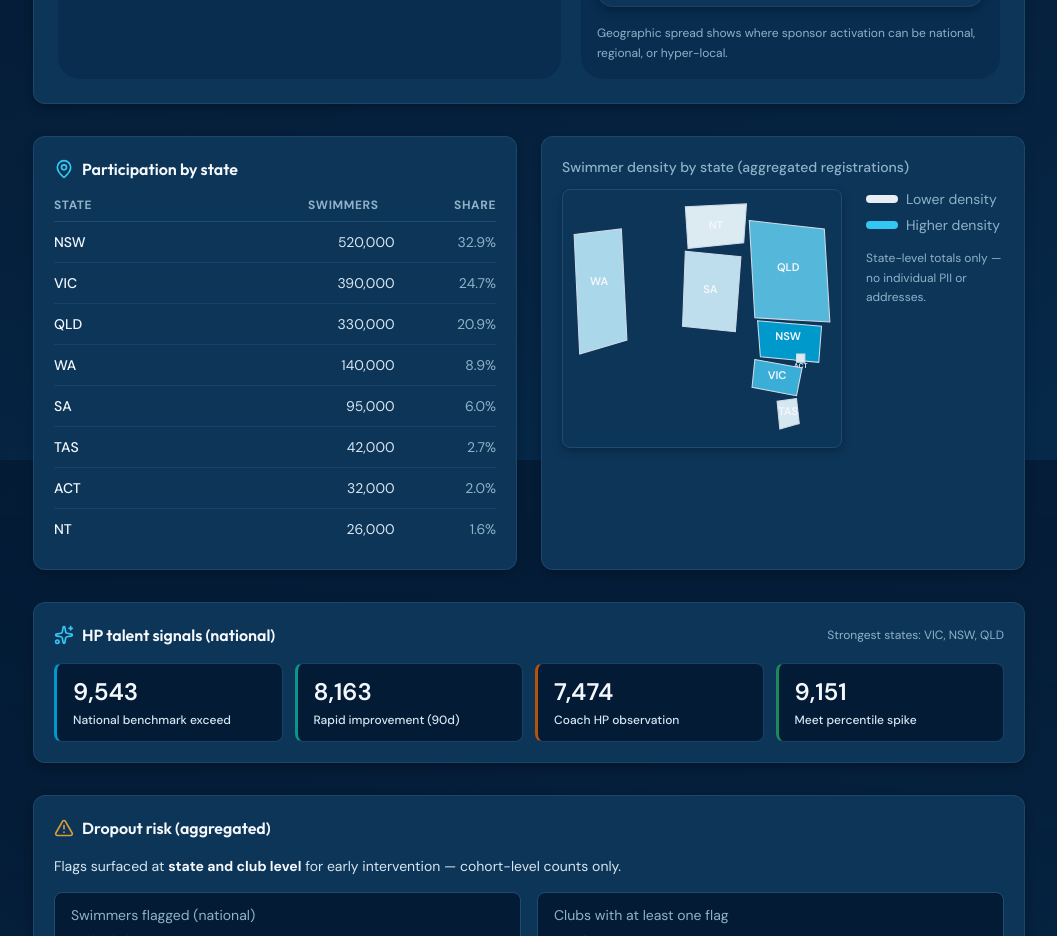
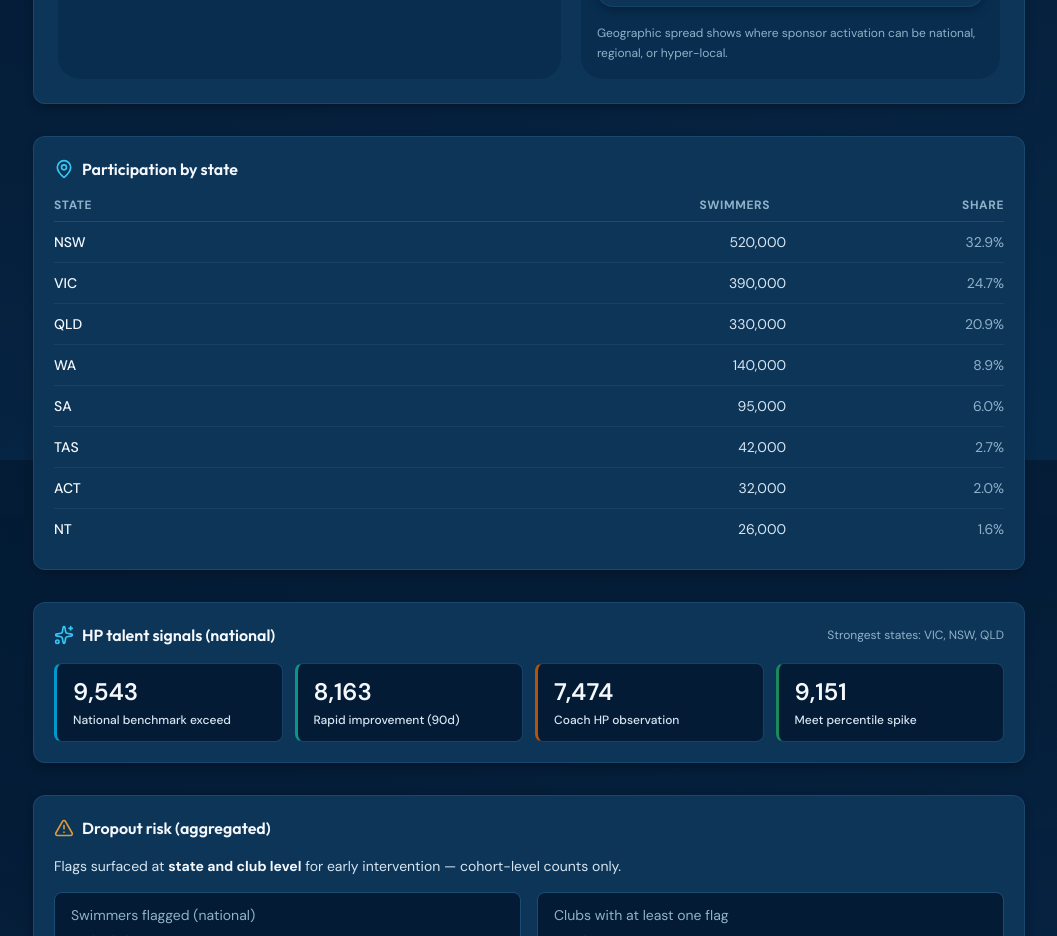
Before and after one commit to FREDERICKVISENTINI/SwimmingAustralia_Prototype, a React (Vite) app: page /federation-dashboard in a window 1280 px wide. Shown: the part 1140-2076 px from the top of the page, without its empty margins (223-1280 px from the left). Built offline with nearby package versions, Linux system fonts and the light colour scheme.

Commit message:
Federation dashboard: remove swimmer density mini-map card
Made-with: Cursor

```diff
--- a/src/components/federation/AustraliaSwimmerDensityMap.tsx
+++ /dev/null
@@ -1,79 +0,0 @@
-import { NATIONAL_PARTICIPATION_BY_STATE, swimmerDensity01 } from '../../data/federationNationalDashboard'
-
-/** Light theme: low density → pale blue-grey, high → accent teal. */
-function fillForSwimmers(swimmers: number): string {
-  const t = swimmerDensity01(swimmers)
-  const r1 = 0xe8,
-    g1 = 0xee,
-    b1 = 0xf4
-  const r2 = 0,
-    g2 = 0x99,
-    b2 = 0xcc
-  const r = Math.round(r1 + (r2 - r1) * t)
-  const g = Math.round(g1 + (g2 - g1) * t)
-  const b = Math.round(b1 + (b2 - b1) * t)
-  return `rgb(${r} ${g} ${b})`
-}
-
-const REGIONS: { state: string; d: string; labelX: number; labelY: number }[] = [
-  { state: 'WA', d: 'M 8 32 L 42 28 L 46 108 L 12 118 Z', labelX: 26, labelY: 68 },
-  { state: 'NT', d: 'M 88 12 L 132 10 L 130 38 L 90 42 Z', labelX: 110, labelY: 28 },
-  { state: 'QLD', d: 'M 134 22 L 188 28 L 192 95 L 138 92 Z', labelX: 162, labelY: 58 },
-  { state: 'SA', d: 'M 88 44 L 128 48 L 124 102 L 86 98 Z', labelX: 106, labelY: 74 },
-  { state: 'NSW', d: 'M 140 94 L 186 98 L 184 124 L 142 120 Z', labelX: 162, labelY: 108 },
-  { state: 'ACT', d: 'M 168 118 L 174 118 L 174 124 L 168 124 Z', labelX: 171, labelY: 128 },
-  { state: 'VIC', d: 'M 138 122 L 172 128 L 168 148 L 136 142 Z', labelX: 154, labelY: 136 },
-  { state: 'TAS', d: 'M 154 152 L 168 150 L 170 168 L 156 172 Z', labelX: 162, labelY: 162 },
-]
-
-export function AustraliaSwimmerDensityMap() {
-  const byState = Object.fromEntries(
-    NATIONAL_PARTICIPATION_BY_STATE.map((r) => [r.state, r.swimmers])
-  ) as Record<string, number>
-
-  return (
-    <div className="flex flex-col gap-3">
-      <p className="text-sm font-medium text-text-muted">
-        Swimmer density by state (aggregated registrations)
-      </p>
-      <div className="flex flex-wrap items-start gap-6">
-        <svg
-          viewBox="0 0 200 185"
-          className="w-full max-w-[280px] shrink-0 rounded-lg border border-border bg-card shadow-[var(--shadow-card)]"
-          aria-label="Simplified Australia map, swimmer density by state"
-        >
-          {REGIONS.map(({ state, d, labelX, labelY }) => {
-            const n = byState[state] ?? 0
-            return (
-              <g key={state}>
-                <path d={d} fill={fillForSwimmers(n)} stroke="#d0dbe8" strokeWidth="0.75" />
-                <text
-                  x={labelX}
-                  y={labelY}
-                  textAnchor="middle"
-                  className="fill-text-primary text-[7px] font-semibold"
-                  style={{ fontSize: state === 'ACT' ? '5px' : '8px' }}
-                >
-                  {state}
-                </text>
-              </g>
-            )
-          })}
-        </svg>
-        <div className="min-w-0 flex-1 space-y-1.5 text-sm text-text-muted">
-          <div className="flex items-center gap-2">
-            <span className="h-2 w-8 rounded bg-[#e8eef4]" />
-            <span>Lower density</span>
-          </div>
-          <div className="flex items-center gap-2">
-            <span className="h-2 w-8 rounded bg-accent" />
-            <span>Higher density</span>
-          </div>
-          <p className="pt-2 text-xs leading-relaxed text-text-muted">
-            State-level totals only — no individual PII or addresses.
-          </p>
-        </div>
-      </div>
-    </div>
-  )
-}
--- a/src/pages/FederationDashboard.tsx
+++ b/src/pages/FederationDashboard.tsx
@@ -2,7 +2,6 @@ import { useMemo, useState } from 'react'
 import { PageSection } from '../components/layout/PageSection'
 import { FederationMetricCard } from '../components/federation'
 import { NationalReachCard } from '../components/federation/commercial'
-import { AustraliaSwimmerDensityMap } from '../components/federation/AustraliaSwimmerDensityMap'
 import {
   FEDERATION_SUMMARY_METRICS,
   DEFAULT_FEDERATION_FILTERS,
@@ -108,8 +107,6 @@ export function FederationDashboard() {
         <NationalReachCard />
       </section>
 
-      <div className="grid gap-6 lg:grid-cols-2">
-        {/* Participation by state */}
       <div className={cardClass}>
         <div className="mb-4 flex items-center gap-2">
           <MapPin className="h-5 w-5 text-accent" />
@@ -140,12 +137,6 @@ export function FederationDashboard() {
               ))}
             </tbody>
           </table>
-          </div>
-        </div>
-
-        {/* Map */}
-        <div className={cardClass}>
-          <AustraliaSwimmerDensityMap />
         </div>
       </div>
 
```
Lines whose indentation alone changed are shown as unchanged.
